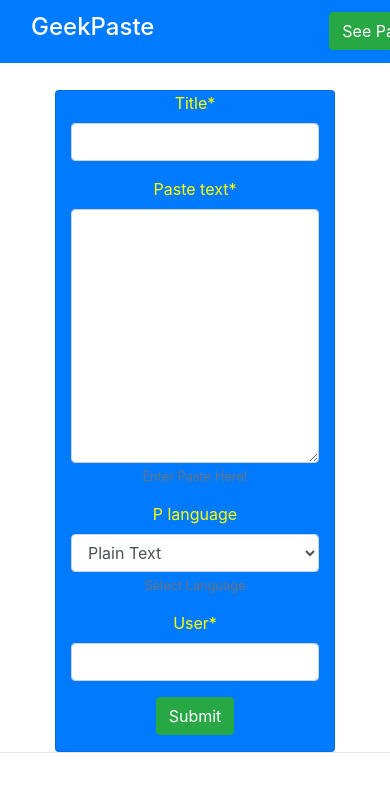
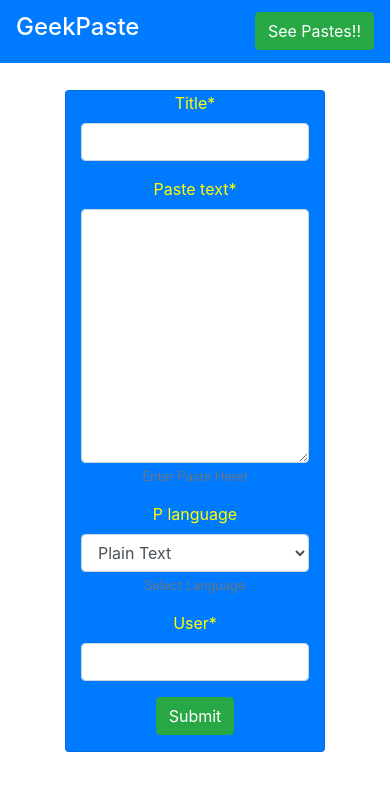
Before and after one commit to geek3000/PasteGeek, a Django app: page / in a window 390 px wide; the page is wider, and only the part inside the window is pictured. Shown: the top 792 px of that part. Run offline with Django 3.2, Linux system fonts and the light colour scheme; some libraries are stand-ins or nearby versions.

Commit message:
Some UI change(Responsive)

```diff
--- a/pastebin_app/templates/pastebin_app/views/index.html
+++ b/pastebin_app/templates/pastebin_app/views/index.html
@@ -16,13 +16,14 @@
 </head>
 
 <body>
-    <nav class="navbar navbar-expand-md navbar-dark fixed-top bg-primary">
-        <div class="col-4">
+    <div class="container-fluid">
+        <nav class="navbar navbar-expand-md navbar-expand-sm navbar-dark fixed-top bg-primary">
+            <div class="">
                 <a href="/" class="navbar-brand">
                     <h4>GeekPaste</h4>
                 </a>
             </div>
-        <div class="col-2  text-right">
+            <div class="offset-md-8 offset-lg-8">
                 <a href="/pastes/"><button type="submit" class="btn btn-success">See Pastes!!</button></a>
             </div>
         </nav>
@@ -38,9 +39,6 @@
             </div>
 
         </div>
-    <hr class="mt-0 mb-4">
-    <div class="row justify-content-center">
-
     </div>
 </body>
 
```
Also changed, not shown: pastebin_app/templates/pastebin_app/views/display.html (+19 -15 lines), pastebin_app/templates/pastebin_app/views/pastes.html (+5 -3 lines), pastebin_app/migrations/0005_auto_20200101_1550.py (added). Lines whose indentation alone changed are shown as unchanged.
